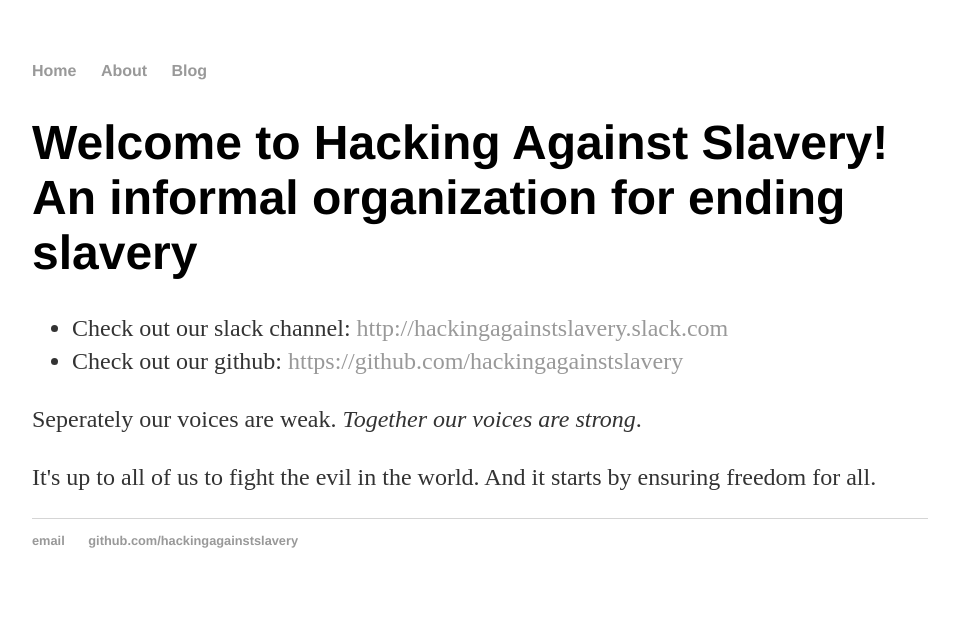
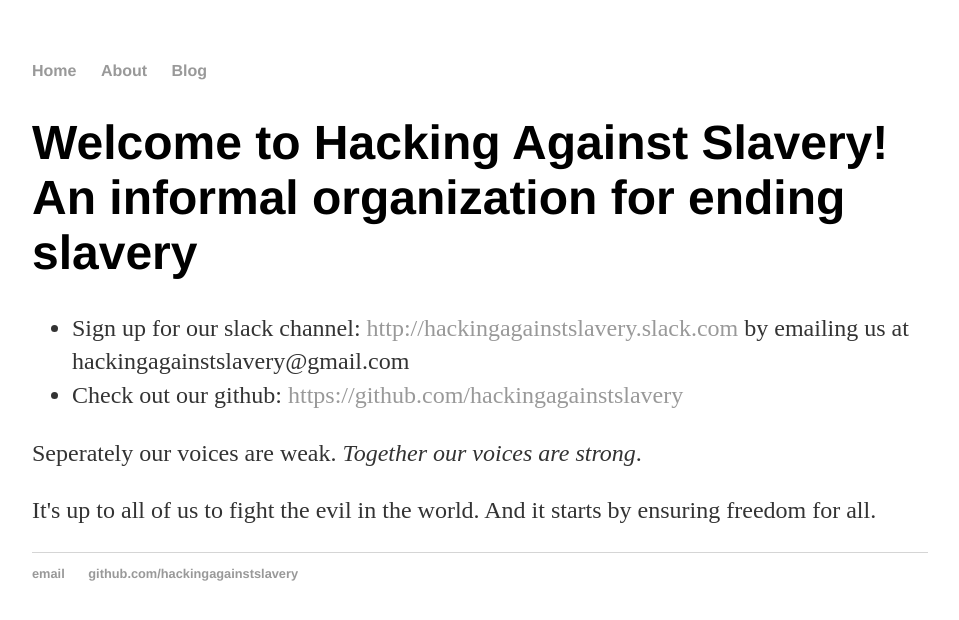
Before and after one commit to jacqueline-homan/hackingagainstslavery.github.io, a Jekyll site: the page built from index.html, in a window 1280 px wide. Shown: the top 620 px of the page, without its empty margins (160-1119 px from the left). Built offline with Jekyll 4.4.1, drawn with Linux system fonts in a browser that asks for light colours.

Commit message:
updating

```diff
--- a/index.html
+++ b/index.html
@@ -7,7 +7,7 @@
 			<h1>Welcome to Hacking Against Slavery! An informal organization for ending slavery</h1>
 			<ul>
 
-				<li>Check out our slack channel: <a href="http://hackingagainstslavery.slack.com">http://hackingagainstslavery.slack.com</a></li>
+				<li>Sign up for our slack channel: <a href="http://hackingagainstslavery.slack.com">http://hackingagainstslavery.slack.com</a> by emailing us at hackingagainstslavery@gmail.com</li>
 				<li>Check out our github: <a href="https://github.com/hackingagainstslavery">https://github.com/hackingagainstslavery</a></li>
 			</ul>
 				<p>Seperately our voices are weak. <em>Together our voices are strong</em>.  </p><p>It's up to all of us to fight the evil in the world.  And it starts by ensuring freedom for all.</p>
```
